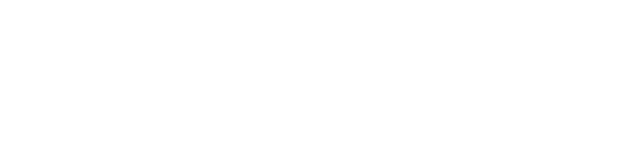
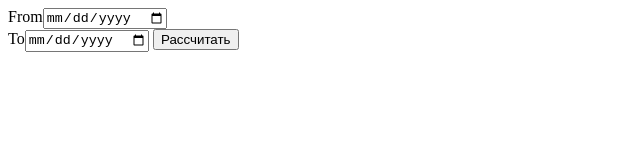
Before and after one commit to paul-berg/17.Gorbatchev, a plain HTML site: page git/index.html in a window 1280 px wide. Shown: the whole page, without its empty margins (0-640 px from the left). Drawn offline with Linux system fonts and the light colour scheme.

Commit message:
Copypaste of index.html

```diff
--- a/git/index.html
+++ b/git/index.html
@@ -9,7 +9,13 @@
 </head>
 
 <body>
+    <label for="dateFrom">From</label><input type="date" name="" id="dateFrom"><br />
+    <label for="dateTo">To</label><input type="date" name="" id="dateTo">
+    <button id="count">Рассчитать</button>
+    <div id="out"></div>
 
+
+    <script src="script.js"></script>
 </body>
 
 </html>
```
